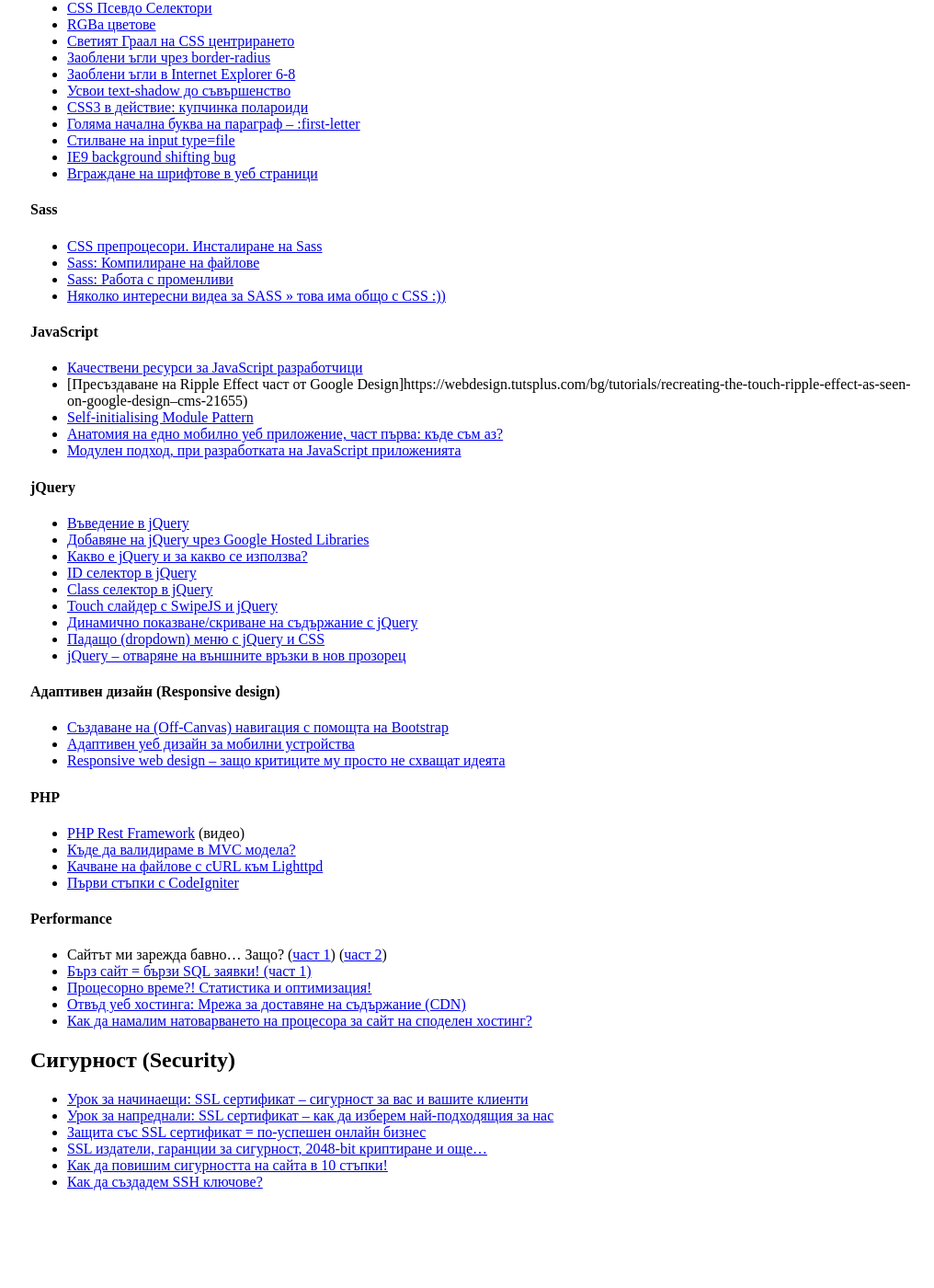
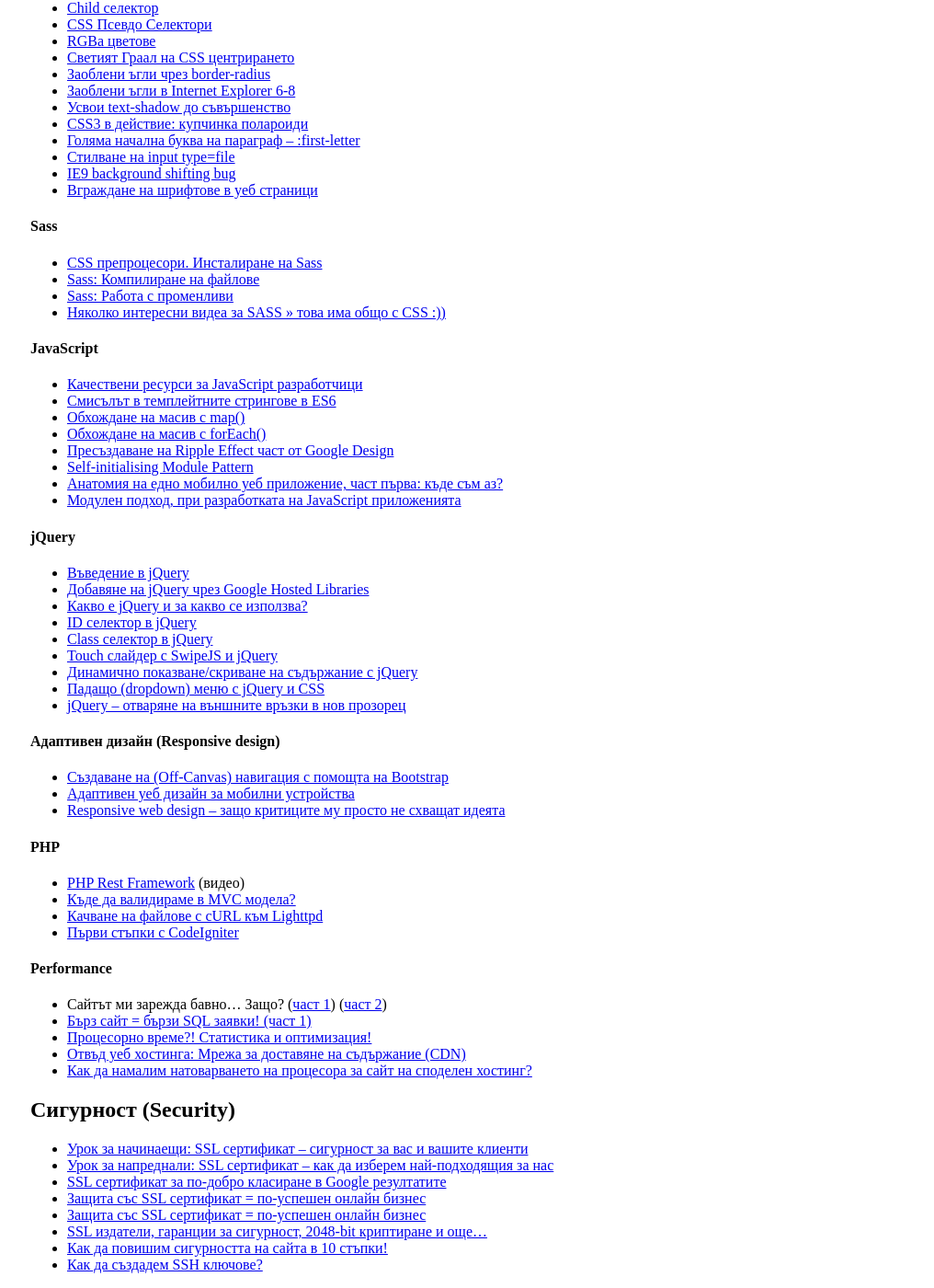
Before and after one commit to dzhavat/web-design-and-development-in-bulgarian, a Jekyll site: the page built from index.md, in a window 1280 px wide and 1400 px high, scrolled down 1149 px. Shown: the whole window at 92% size, without its empty margins (127-1143 px from the left). Built offline with Jekyll 4.4.1, drawn with Linux system fonts in a browser that asks for light colours; before the commit the page ends 2459 px from its top, so only the background shows below that; some of the changed text lies outside the part shown.

Commit message:
Add more links

```diff
--- a/index.md
+++ b/index.md
@@ -78,7 +79,10 @@ title: Уроци/Статии на български за уеб дизайн
 
 #### JavaScript
 * [Качествени ресурси за JavaScript разработчици](https://code.tutsplus.com/bg/articles/resources-for-staying-on-top-of-javascript--cms-21369)
-* [Пресъздаване на Ripple Effect част от Google Design]https://webdesign.tutsplus.com/bg/tutorials/recreating-the-touch-ripple-effect-as-seen-on-google-design--cms-21655)
+* [Смисълът в темплейтните стрингове в ES6](https://code.tutsplus.com/bg/tutorials/the-genius-of-template-strings-in-es6--cms-24915)
+* [Обхождане на масив с map()](http://youdevelop.net/coding/javascript/obhozhdane-na-masiv-s-map/)
+* [Обхождане на масив с forEach()](http://youdevelop.net/coding/javascript/obhozhdane-na-masiv-s-foreach/)
+* [Пресъздаване на Ripple Effect част от Google Design](https://webdesign.tutsplus.com/bg/tutorials/recreating-the-touch-ripple-effect-as-seen-on-google-design--cms-21655)
 * [Self-initialising Module Pattern](http://greatgonzo.net/pages/2220.html)
 * [Анатомия на едно мобилно уеб приложение, част първа: къде съм аз?](http://greatgonzo.net/pages/2151.html)
 * [Модулен подход, при разработката на JavaScript приложенията](https://code.tutsplus.com/bg/articles/modules-a-future-approach-to-javascript-libraries--cms-21800)
@@ -115,6 +119,8 @@ title: Уроци/Статии на български за уеб дизайн
 ## Сигурност (Security)
 * [Урок за начинаещи: SSL сертификат – сигурност за вас и вашите клиенти](http://socialevo.net/urok-za-nachinaeshti-ssl-sertifikat-v-sigurnost-za-vas-i-vashite-klienti-446199)
 * [Урок за напреднали: SSL сертификат – как да изберем най-подходящия за нас](http://socialevo.net/urok-za-naprednali-ssl-sertifikat-v-kak-da-izberem-nay-podhodyashtiya-za-nas-446285)
+* [SSL сертификат за по-добро класиране в Google резултатите](http://socialevo.net/ssl-sertifikat-za-po-dobro-klasirane-v-google-rezultatite-446753)
+* [Защита със SSL сертификат = по-успешен онлайн бизнес](https://blog.superhosting.bg/ssl-certificates-google-ranking.html)
 * [Защита със SSL сертификат = по-успешен онлайн бизнес](https://blog.superhosting.bg/ssl-certificates-google-ranking.html)
 * [SSL издатели, гаранции за сигурност, 2048-bit криптиране и още…](http://blog.icn.bg/friendly-geeks-saveti/ssl-izdateli-garantsii-za-sigurnost-2048-bit-kri/)
 * [Как да повишим сигурността на сайта в 10 стъпки!](https://blog.superhosting.bg/website-security-in-10-steps.html)
```
Also changed, not shown: other parts of index.md (+1 -0 lines).
